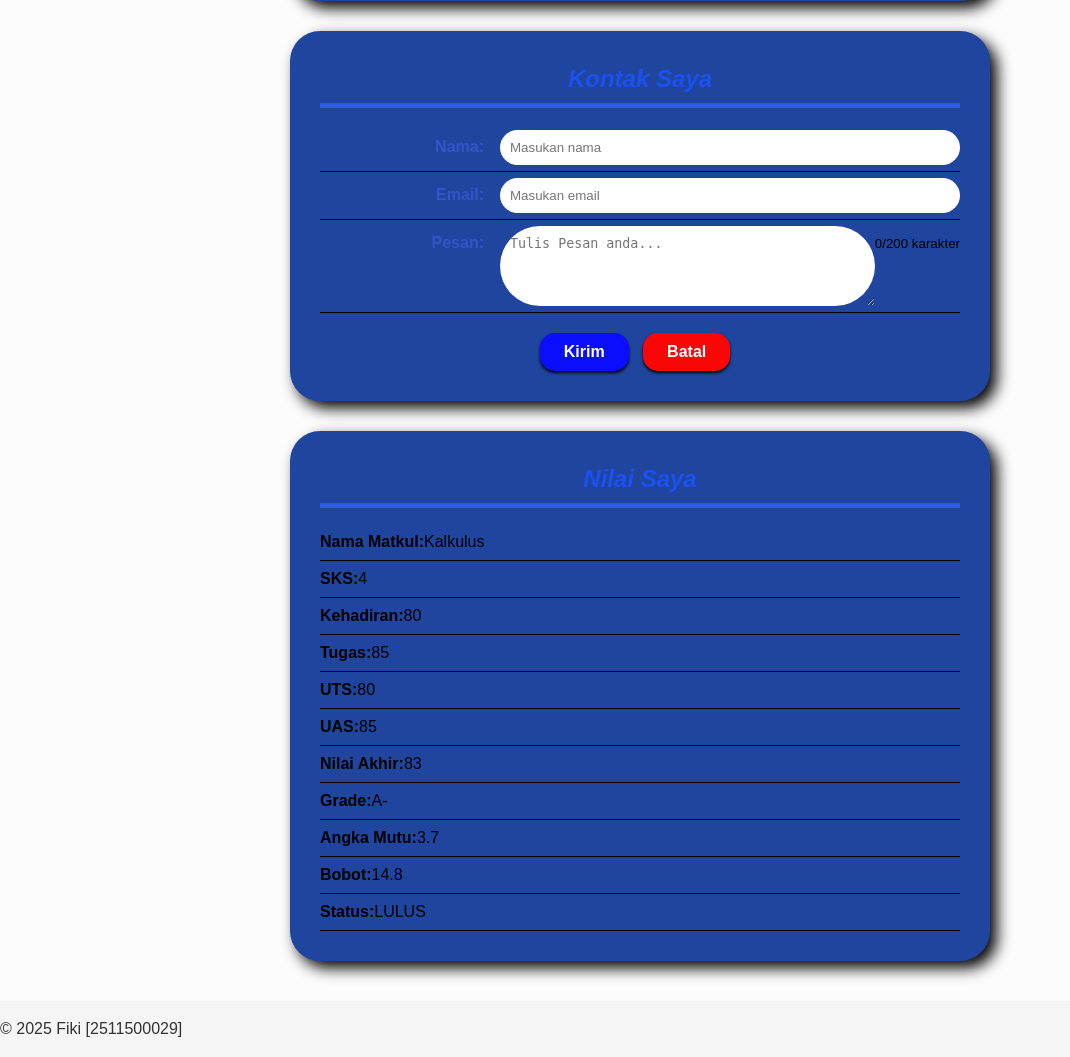
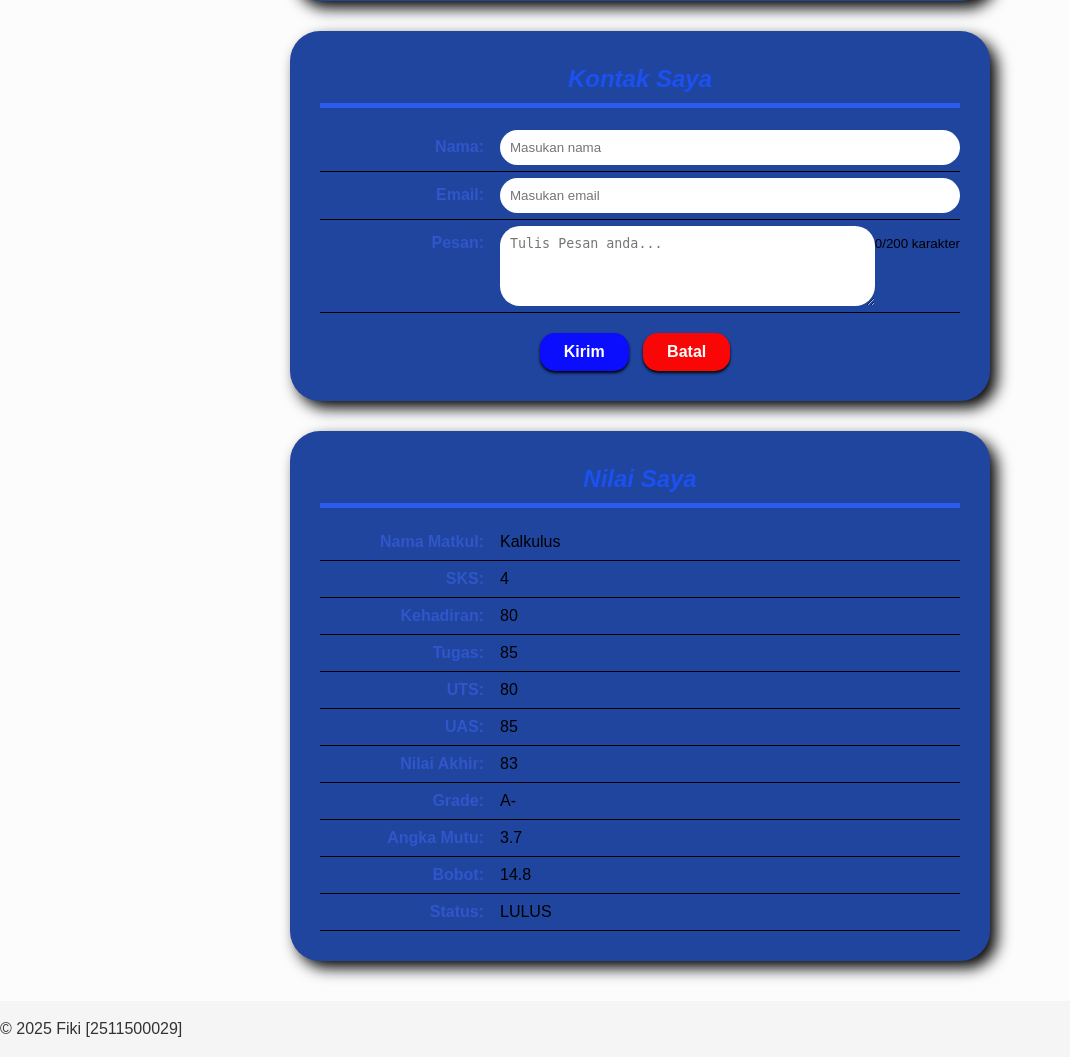
Before and after one commit to FikiNih/2511500029-PWD-TI1A-25261, a PHP site: page /pertemuan-06/index.php in a window 1280 px wide. Shown: the part 1030-2087 px from the top of the page, without its empty margins (0-1070 px from the left). Run offline with PHP 8.4, Linux system fonts and the light colour scheme.

Commit message:
hello.php

```diff
--- a/pertemuan-06/style.css
+++ b/pertemuan-06/style.css
@@ -94,7 +94,8 @@ header li a:active {
 }
 
 #About strong,
-#Contact label>span {
+#Contact label>span,
+#ipk strong {
     min-width: 180px;
     color: #3056ca;
     font-weight: 600;
@@ -107,7 +108,7 @@ header li a:active {
 #Contact textarea {
     flex: 1;
     border: none;
-    border-radius: 40px;
+    border-radius: 20px;
     padding: 10px;
     color: black;
     font-weight: normal;
```
